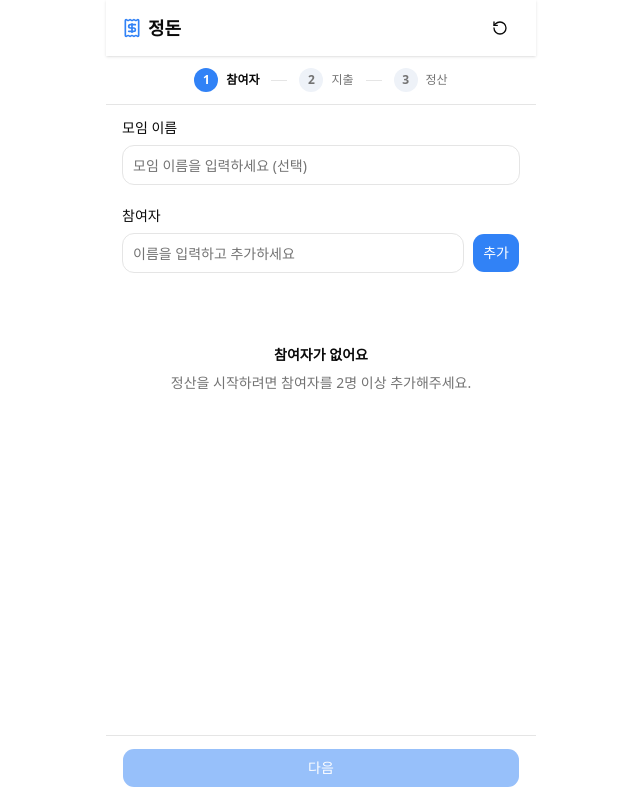
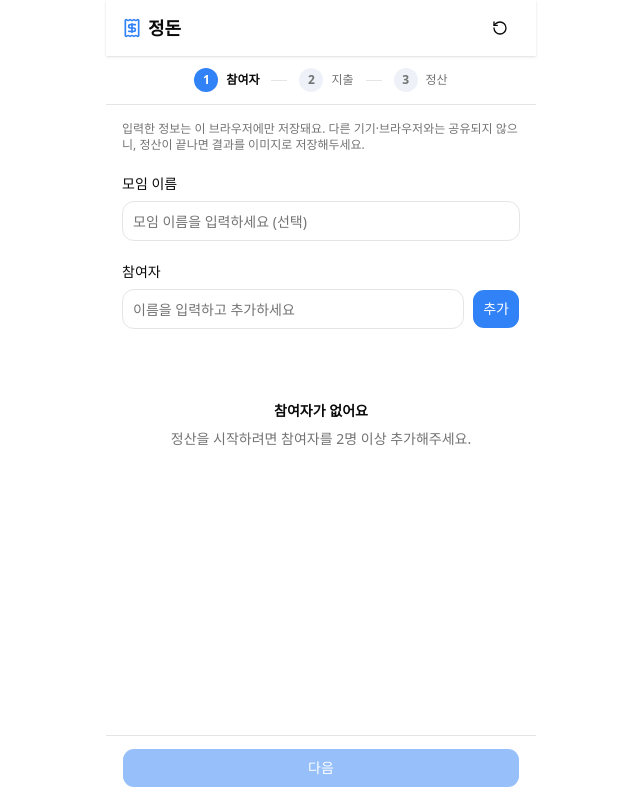
Before and after one commit to qpalkim/split-bill, a React (Vite) app: page / in a window 1280 px wide. Shown: the whole page, without its empty margins (319-959 px from the left). Built offline with nearby package versions, Linux system fonts and the light colour scheme; a web font is replaced by a local one.

Commit message:
🚸 ux: 참여자 등록 화면에 로컬 저장 전용 안내 문구 추가
서버가 없어 데이터가 이 브라우저에만 남는다는 사실과, 다른 기기와는
공유되지 않는다는 점을 서비스 이용 전에 알 수 있도록 첫 화면 상단에 안내함

```diff
--- a/src/pages/ParticipantRegisterPage.tsx
+++ b/src/pages/ParticipantRegisterPage.tsx
@@ -67,6 +67,11 @@ function ParticipantRegisterPage() {
 
   return (
     <div className="flex flex-col gap-6 px-4 py-4 pb-28">
+      <p className="text-xs text-muted-foreground">
+        입력한 정보는 이 브라우저에만 저장돼요. 다른 기기·브라우저와는 공유되지 않으니, 정산이
+        끝나면 결과를 이미지로 저장해두세요.
+      </p>
+
       <div className="space-y-2.5">
         <Label htmlFor="session-name">모임 이름</Label>
         <Input
```
